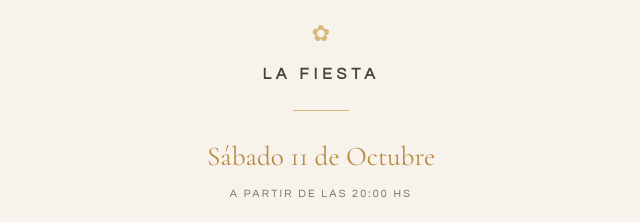
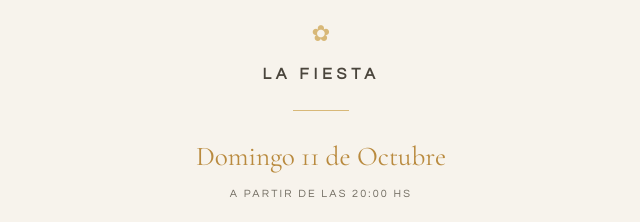
Before and after one commit to jmerens/El-15-de-Sofi, a plain HTML site: page index.html in a window 1280 px wide. Shown: the part 1540-1762 px from the top of the page, 319-959 px from the left. Drawn offline with nearby package versions, Linux system fonts and the light colour scheme.

Commit message:
Actualizar index.html

```diff
--- a/index.html
+++ b/index.html
@@ -139,7 +139,7 @@
       <h3 class="sec">La Fiesta</h3>
       <div class="divider"></div>
       <div class="info-block">
-        <div class="big">Sábado 11 de Octubre</div>
+        <div class="big">Domingo 11 de Octubre</div>
         <div class="sub">A partir de las 20:00 hs</div>
       </div>
       <div class="info-block">
```
